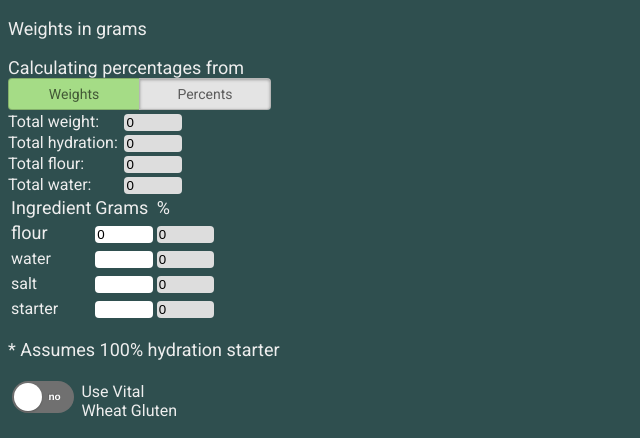
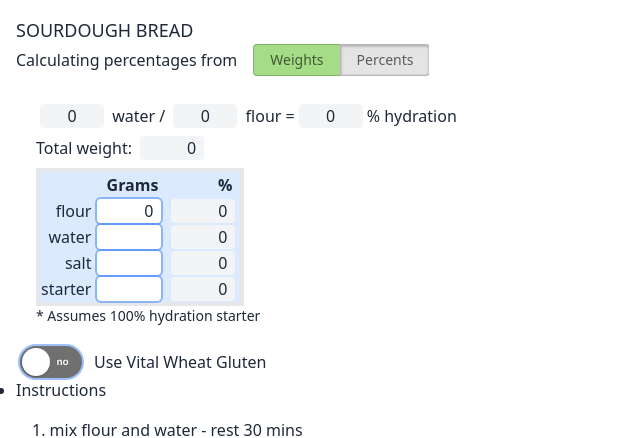
Before and after one commit to goplano/bakers-1, a website built with webpack: page index.html in a window 1280 px wide. Shown: the top 438 px of the page, without its empty margins (0-640 px from the left). Built offline with nearby package versions, Linux system fonts and the light colour scheme.

Commit message:
added tailwind and some styling

```diff
--- a/index.html
+++ b/index.html
@@ -9,194 +9,64 @@
     <link rel="manifest" href="./site.webmanifest">
     <link href="https://fonts.googleapis.com/css2?family=Roboto&display=swap" rel="stylesheet">
     <title><%= htmlWebpackPlugin.options.title %></title>
-    <style>
-        body {
-            color: #eee;
-            background-color: darkslategray;
-            font-family: 'Roboto', cursive;
-            font-size: 18px;
-        }
+</head>
+<body class="bg-gray-50  text-gray-800 ">
 
-        input {
-            width: 4em;
-            border-style: none;
-            border-radius: 4px;
-        }
-
-        input[readonly=readonly] {
-            background-color: #ddd;
-            border-color: #ddd;
-            border-style: none;
-            border-radius: 4px;
-        }
-
-        label {
-            width: 7em;
-            display: inline-block;
-            font-size: 16px;
-        }
-
-        td label {
-            display: inline;
-            width: auto;
-        }
-
-        button {
-            font-family: 'Roboto', cursive;
-            border-radius: 4px;
-            border: none;
-            background-color: darkslategray;
-            color: #eee;
-            padding: 3px 4px;
-            box-shadow: 2px 2px 3px #c2c6c9,
-            -2px -2px 6px #ffffff;
-        }
-        .toggle {
-            -webkit-appearance: none;
-            -moz-appearance: none;
-            appearance: none;
-            width: 62px;
-            height: 32px;
-            display: inline-block;
-            position: relative;
-            border-radius: 50px;
-            overflow: hidden;
-            outline: none;
-            border: none;
-            cursor: pointer;
-            background-color: #707070;
-            transition: background-color ease 0.3s;
-        }
-
-        .toggle:before {
-            content: "yes  no";
-            display: block;
-            position: absolute;
-            z-index: 2;
-            width: 28px;
-            height: 28px;
-            background: #fff;
-            left: 2px;
-            top: 2px;
-            border-radius: 50%;
-            font: 10px/28px Helvetica;
-            /*text-transform: uppercase;*/
-            font-weight: bold;
-            text-indent: -22px;
-            word-spacing: 37px;
-            color: #fff;
-            text-shadow: -1px -1px rgba(0,0,0,0.15);
-            white-space: nowrap;
-            box-shadow: 0 1px 2px rgba(0,0,0,0.2);
-            transition: all cubic-bezier(0.3, 1.5, 0.7, 1) 0.3s;
-        }
-
-        .toggle:checked {
-            background-color: #4CD964;
-        }
-
-        .toggle:checked:before {
-            left: 32px;
-        }
-        .switch-field {
-            display: flex;
-
-            overflow: hidden;
-        }
-
-        .switch-field input {
-            position: absolute !important;
-            clip: rect(0, 0, 0, 0);
-            height: 1px;
-            width: 1px;
-            border: 0;
-            overflow: hidden;
-        }
-
-        .switch-field label {
-            background-color: #e4e4e4;
-            color: rgba(0, 0, 0, 0.6);
-            font-size: 14px;
-            line-height: 1;
-            text-align: center;
-            padding: 8px 16px;
-            margin-right: -1px;
-            border: 1px solid rgba(0, 0, 0, 0.2);
-            box-shadow: inset 0 1px 3px rgba(0, 0, 0, 0.3), 0 1px rgba(255, 255, 255, 0.1);
-            transition: all 0.1s ease-in-out;
-        }
-
-        .switch-field label:hover {
-            cursor: pointer;
-        }
-
-        .switch-field input:checked + label {
-            background-color: #a5dc86;
-            box-shadow: none;
-        }
-
-        .switch-field label:first-of-type {
-            border-radius: 4px 0 0 4px;
-        }
-
-        .switch-field label:last-of-type {
-            border-radius: 0 4px 4px 0;
-        }
-    </style>
-</head>
-<body>
-<p>Weights in grams</p>
-
+<div class="container mx-auto bg-white p-4 flex flex-col">
+    <h1 class="text-lg uppercase ">Sourdough Bread</h1>
+    <div>
+        <div id="calctype" class="flex items-center">
+            <div class="flex-initial">
                 <span id="computationType">Not set</span>
-<div class="switch-field">
+            </div>
+            <div class="switch-field flex-initial pl-4">
                 <input type="radio" id="btnWeights" name="calctype" value="weights" checked/>
                 <label for="btnWeights">Weights</label>
-    <input type="radio" id="btnPercents" name="calctype" value="percents" />
+                <input type="radio" id="btnPercents" name="calctype" value="percents"/>
                 <label for="btnPercents">Percents</label>
             </div>
-<form action="#" onsubmit="return false;">
-    <div>
+        </div>
+        <form action="#" onsubmit="return false;" class="p-1 m-4">
+            <div class="flex items-center my-2">
+                <span id="math">
+                <input type="text" name="totalWater" id="totalWater" class="text-center"> water /
+                <input type="text" name="totalFlour" id="totalFlour" class="text-center"> flour =
+                    </span>
+                <input type="text" name="pTotalWater" id="pTotalWater" class="text-center"> % hydration
+            </div>
+            <div class="my-2">
                 <label for="totalweight">Total weight: </label>
-        <input type="text" name="totalweight" id="totalweight">
-    </div>
-    <div>
-        <label for="pTotalWater">Total hydration: </label>
-        <input type="text" name="pTotalWater" id="pTotalWater">
-    </div>
-    <div>
-        <label for="totalFlour">Total flour: </label>
-        <input type="text" name="totalFlour" id="totalFlour">
-    </div>
-    <div>
-        <label for="totalWater">Total water: </label>
-        <input type="text" name="totalWater" id="totalWater">
+                <input type="text" name="totalweight" id="totalweight" class="">
             </div>
 
-    <table>
+            <table class="border-4 rounded bg-blue-100">
                 <thead>
                 <tr>
-            <td>Ingredient</td>
-            <td>Grams</td>
-            <td>%</td>
+                    <th></th>
+                    <th>Grams</th>
+                    <th>%</th>
                 </tr>
                 </thead>
                 <tbody>
                 <tr data-type="flour">
                     <td><label for="mainflour"></label>flour</td>
                     <td><input type="text" id="mainflour" data-type="weights" name="flour[]"></td>
-            <td><label for="pmainflour"></label><input type="text" id="pmainflour" data-type="percents" name="pflour[]">
+                    <td><label for="pmainflour"></label><input type="text" id="pmainflour" data-type="percents"
+                                                               name="pflour[]">
                     </td>
                 </tr>
                 <tr id="vwg-input-row">
                     <td><label for="addlflour">VWG</label></td>
-            <td><input type="text" id="addlflour" data-type="weights" name="flour[]"></td>
-            <td><label for="paddlflour"></label><input type="text" id="paddlflour" data-type="percents" name="pflour[]">
+                    <td><input type="text" id="addlflour" data-type="" name="flour[]" readonly="readonly"></td>
+                    <td><label for="paddlflour"></label><input type="text" id="paddlflour" data-type="percents"
+                                                               name="pflour[]">
                     </td>
                 </tr>
                 <tr data-type="water">
                     <td><label for="water">water</label></td>
                     <td><input type="text" id="water" data-type="weights" name="water"></td>
-            <td><label for="pwater"></label><input type="text" id="pwater" data-type="percents" name="pwater"></td>
+                    <td><label for="pwater"></label><input type="text" id="pwater" data-type="percents" name="pwater">
+                    </td>
                 </tr>
                 <tr data-type="salt">
                     <td><label for="salt">salt</label></td>
@@ -206,23 +76,28 @@
                 <tr data-type="starter">
                     <td><label for="starter">starter</label></td>
                     <td><input type="text" id="starter" data-type="weights" name="starter"></td>
-            <td><label for="pstarter"></label><input data-type="percents" id="pstarter" name="pstarter" type="text">
+                    <td><label for="pstarter"></label><input data-type="percents" id="pstarter" name="pstarter"
+                                                             type="text">
                     </td>
                 </tr>
                 </tbody>
             </table>
-    <p>
+            <p class="text-sm">
                 * Assumes 100% hydration starter
             </p>
-
         </form>
-<div>
-    <input id="btnUseVitalWheatGluten" class="toggle" type="checkbox" name="vwg" />
-    <label for="btnUseVitalWheatGluten" title="Vital wheat gluten adds protein and a little more structure.">Use Vital Wheat Gluten</label>
+        <div id="vwg-switch" class="flex items-center">
+            <input id="btnUseVitalWheatGluten" class="toggle" type="checkbox" name="vwg"/>
+            <label for="btnUseVitalWheatGluten" title="Vital wheat gluten adds protein and a little more structure."
+                   class="pl-2">Use
+                Vital Wheat Gluten</label>
         </div>
 
-<h1>Instructions</h1>
-<ol>
+
+    </div>
+    <div class="">
+        <summary>Instructions</summary>
+        <ol class="list-decimal list-inside p-4">
             <li>mix flour and water - rest 30 mins</li>
             <li>mix in starter - rest 30 minutes</li>
             <li>mix in salt - rest 30 minutes</li>
@@ -235,11 +110,19 @@
             <li>proof for 30 minutes</li>
             <li>retard in fridge - 16 hours</li>
             <li>pre-heat oven to 500</li>
-    <li>bake lid on 30 minutes</li>
-    <li>remove lid bake for 30 more minutes</li>
-    <li>let cool for at least 1 hour</li>
+            <li>bake lid on 25 minutes</li>
+            <li>remove lid bake for 25 more minutes @450</li>
+            <li>let cool for at least 3 hours</li>
         </ol>
-Icons made by <a href="https://www.flaticon.com/authors/mangsaabguru" title="mangsaabguru">mangsaabguru</a> from <a
+    </div>
+    <footer>
+        <p class="text-sm text-gray-200">
+            Icons made by <a href="https://www.flaticon.com/authors/mangsaabguru" title="mangsaabguru">mangsaabguru</a>
+            from
+            <a
                     href="https://www.flaticon.com/" title="Flaticon"> www.flaticon.com</a>
+        </p>
+    </footer>
+</div>
 </body>
 </html>
--- /dev/null
+++ b/postcss.config.js
@@ -0,0 +1,6 @@
+module.exports = {
+    plugins: {
+        tailwindcss: {},
+        autoprefixer: {},
+    }
+}
--- /dev/null
+++ b/src/css/styles.css
@@ -0,0 +1,149 @@
+@tailwind base;
+@tailwind components;
+@tailwind utilities;
+/*body {*/
+/*    color: #eee;*/
+/*    background-color: darkslategray;*/
+/*    font-family: 'Roboto', cursive;*/
+/*    font-size: 18px;*/
+/*}*/
+ th {
+     @apply text-right px-2
+ }
+ td {
+     @apply text-right
+ }
+input {
+    width: 4em;
+    border-style: none;
+    border-radius: 4px;
+    @apply text-right px-2 ring-2 mx-1;
+}
+
+input[readonly=readonly] {
+    @apply bg-gray-100 border-gray-200 rounded border-gray-100 ring-0;
+}
+
+/*label {*/
+/*    width: 7em;*/
+/*    display: inline-block;*/
+/*    font-size: 16px;*/
+/*}*/
+
+/*td label {*/
+/*    display: inline;*/
+/*    width: auto;*/
+/*}*/
+
+/*button {*/
+/*    font-family: 'Roboto', cursive;*/
+/*    border-radius: 4px;*/
+/*    border: none;*/
+/*    background-color: darkslategray;*/
+/*    color: #eee;*/
+/*    padding: 3px 4px;*/
+/*    box-shadow: 2px 2px 3px #c2c6c9,*/
+/*    -2px -2px 6px #ffffff;*/
+/*}*/
+.toggle {
+    -webkit-appearance: none;
+    -moz-appearance: none;
+    appearance: none;
+    width: 62px;
+    height: 32px;
+    display: inline-block;
+    position: relative;
+    border-radius: 50px;
+    overflow: hidden;
+    outline: none;
+    border: none;
+    cursor: pointer;
+    background-color: #707070;
+    transition: background-color ease 0.3s;
+}
+
+.toggle:before {
+    content: "yes  no";
+    display: block;
+    position: absolute;
+    z-index: 2;
+    width: 28px;
+    height: 28px;
+    background: #fff;
+    left: 2px;
+    top: 2px;
+    border-radius: 50%;
+    font: 10px/28px Helvetica;
+    /*text-transform: uppercase;*/
+    font-weight: bold;
+    text-indent: -22px;
+    word-spacing: 37px;
+    color: #fff;
+    text-shadow: -1px -1px rgba(0,0,0,0.15);
+    white-space: nowrap;
+    box-shadow: 0 1px 2px rgba(0,0,0,0.2);
+    transition: all cubic-bezier(0.3, 1.5, 0.7, 1) 0.3s;
+}
+
+.toggle:checked {
+    background-color: #4CD964;
+}
+
+.toggle:checked:before {
+    left: 32px;
+}
+.switch-field {
+    display: flex;
+
+    overflow: hidden;
+}
+
+.switch-field input {
+    position: absolute !important;
+    clip: rect(0, 0, 0, 0);
+    height: 1px;
+    width: 1px;
+    border: 0;
+    overflow: hidden;
+}
+
+.switch-field label {
+    background-color: #e4e4e4;
+    color: rgba(0, 0, 0, 0.6);
+    font-size: 14px;
+    line-height: 1;
+    text-align: center;
+    padding: 8px 16px;
+    margin-right: -1px;
+    border: 1px solid rgba(0, 0, 0, 0.2);
+    box-shadow: inset 0 1px 3px rgba(0, 0, 0, 0.3), 0 1px rgba(255, 255, 255, 0.1);
+    transition: all 0.1s ease-in-out;
+}
+
+.switch-field label:hover {
+    cursor: pointer;
+}
+
+.switch-field input:checked + label {
+    background-color: #a5dc86;
+    box-shadow: none;
+}
+
+.switch-field label:first-of-type {
+    border-radius: 4px 0 0 4px;
+}
+
+.switch-field label:last-of-type {
+    border-radius: 0 4px 4px 0;
+}
+@media print {
+    #calctype, #vwg-switch, #math {
+        display: none;
+    }
+    #pTotalWater {
+        @apply: text-right
+    }
+    input {
+        @apply ring-0
+    }
+}
--- a/src/index.js
+++ b/src/index.js
@@ -1,4 +1,5 @@
 import SourdoughForm  from '../src/form'
+import css from './css/styles.css'
 
 window.onload = () => {
     const form = new SourdoughForm();
--- /dev/null
+++ b/tailwind.config.js
@@ -0,0 +1,11 @@
+module.exports = {
+  purge: [],
+  darkMode: false, // or 'media' or 'class'
+  theme: {
+    extend: {},
+  },
+  variants: {
+    extend: {},
+  },
+  plugins: [],
+}
```
Also changed, not shown: package.json (+9 -1 lines), tests/switch_form_type.test.js (+3 -3 lines), webpack.config.js (+23 -3 lines), 1 other file. Lines whose indentation alone changed are shown as unchanged.
